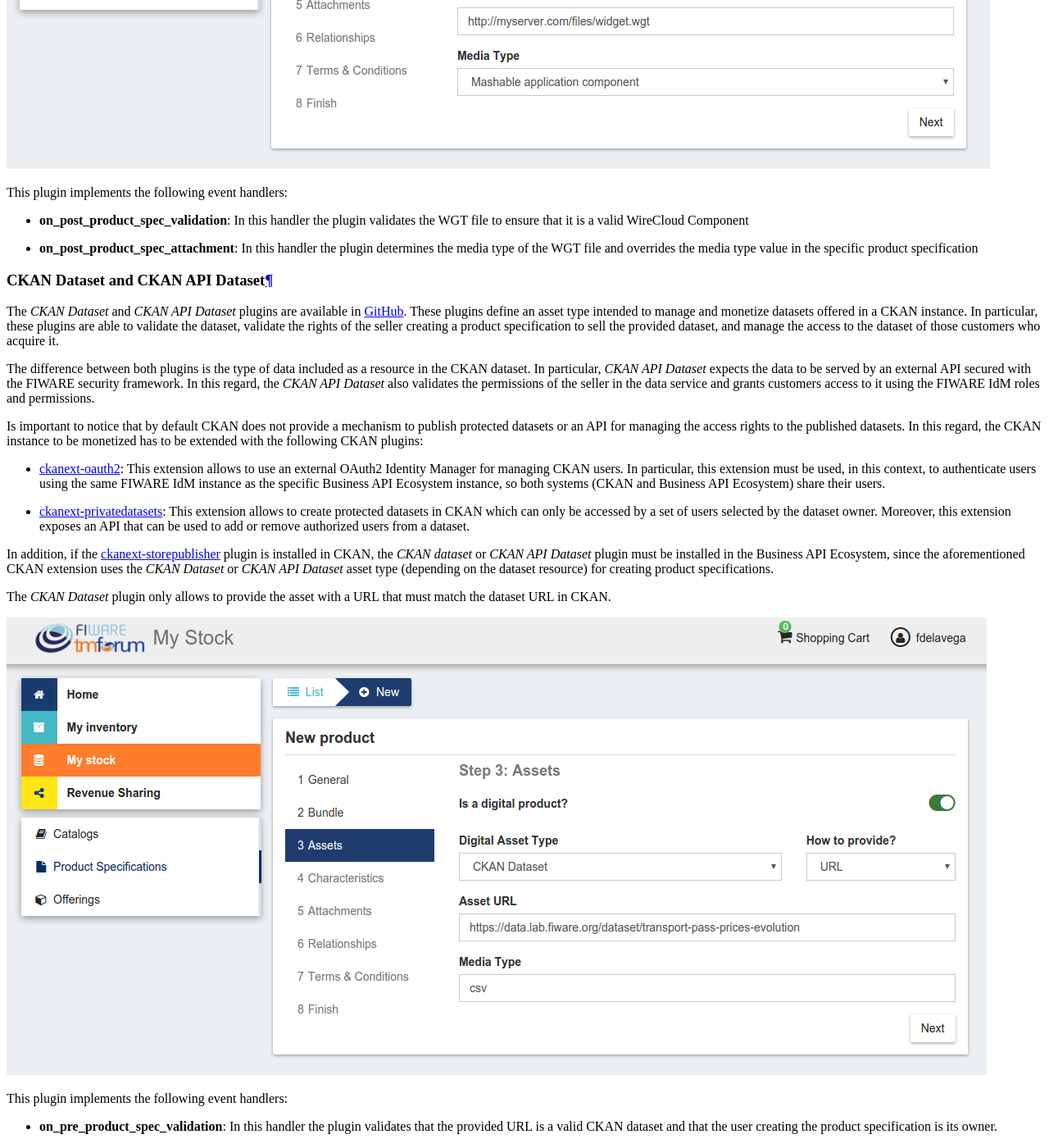
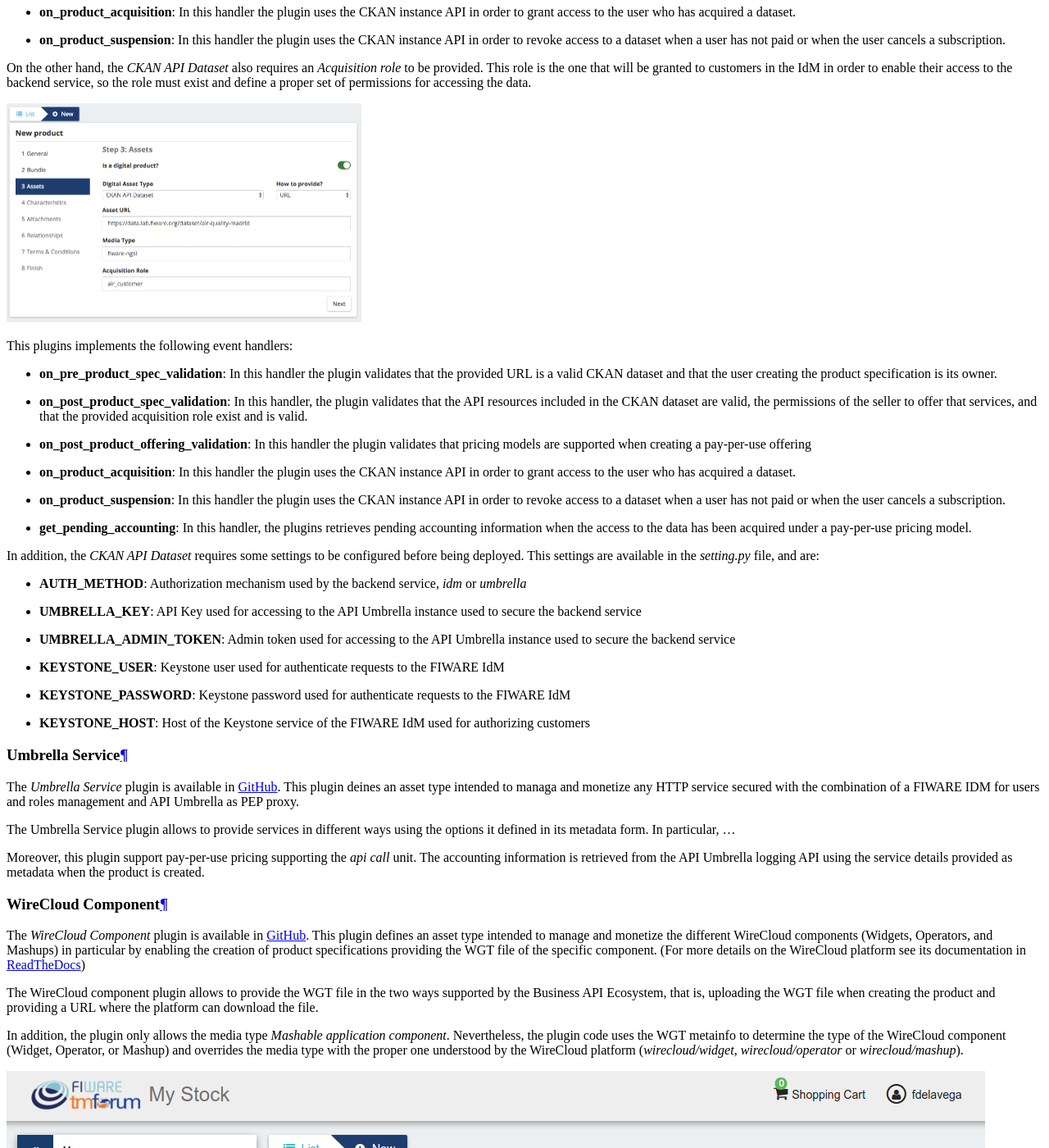
Before and after one commit to FIWARE-TMForum/Business-API-Ecosystem, a Sphinx documentation site: the page built from doc/plugins-guide.rst, in a window 1280 px wide and 1400 px high, scrolled down 2679 px. Shown: the whole window at 82% size. Built offline with Sphinx 7.4.7 and the Read the Docs theme 2.0.0, drawn with Linux system fonts in a browser that asks for light colours; comment, search, counter and statistics services are not loaded; some of the changed text lies outside the part shown.

Commit message:
Update plugins guide

```diff
--- a/doc/plugins-guide.rst
+++ b/doc/plugins-guide.rst
@@ -3,11 +3,6 @@ Plugins Guide
 =============
 
 This plugins guide covers the available plugins (defining digital asset types) for the Business API Ecosystem v7.4.0
-Any feedback on this document is highly welcomed, including bugs, typos or things you think should be included but aren't.
-Please send them to the "Contact Person" email that appears in the `Catalogue page for this GEi`_. Or create an issue at `GitHub Issues`_
-
-.. _Catalogue page for this GEi: https://catalogue.fiware.org/enablers/business-api-ecosystem-biz-ecosystem-ri
-.. _GitHub Issues: https://github.com/FIWARE-TMForum/Business-API-Ecosystem/issues/new
 
 ------------------------
 Installing Asset Plugins
@@ -45,9 +40,11 @@ At the time of writing, the following plugins are available:
 
 * `Basic File <https://github.com/FIWARE-TMForum/biz-basic-plugins>`__: Allows the creation of products by providing files as digital assets. No validations or processing is done
 * `Basic URL <https://github.com/FIWARE-TMForum/biz-basic-plugins>`__: Allows the creation of products by providing URLs as digital assets. No validations or processing is done
+* `CKAN Dataset <https://github.com/FIWARE-TMForum/biz-ckan-plugin>`__ : Allows the monetization of CKAN datasets
+* `CKAN API Dataset <https://github.com/FIWARE-TMForum/biz-ckan-plugin/tree/umbrella-backend>`__ Allows the monetization of CKAN datasets whose resources are served by an external APIs (e.g NGSI Queries) secured with `API Umbrella <https://github.com/apinf/api-umbrella>`__.
+* `Umbrella Service <https://github.com/FIWARE-TMForum/biz-umbrella-service>`__ Allows the monetization of services secured by API Umbrella with FIWARE IDM users and roles.
 * `WireCloud Component <https://github.com/FIWARE-TMForum/wstore-wirecloud-plugin>`__: Allows the monetization of WireCloud components, including Widgets, operators, and mashups
 * `Accountable Service <https://github.com/FIWARE-TMForum/biz-accountable-service-plugin>`__ : Allows the monetization of services protected by the `Accounting Proxy <https://github.com/FIWARE-TMForum/Accounting-Proxy>`__, including Orion Context Broker queries
-* `CKAN Dataset <https://github.com/FIWARE-TMForum/biz-ckan-plugin>`__ : Allows the monetization of CKAN datasets
 
 
 -----------------
@@ -64,34 +61,6 @@ or any URL as digital asset respectively, and can be used for the creation of si
 Business API Ecosystem.
 
 These plugins do not implement any event handler.
-
-
-WireCloud Component
--------------------
-
-The *WireCloud Component* plugin is available in `GitHub <https://github.com/FIWARE-TMForum/wstore-wirecloud-plugin>`__.
-This plugin defines an asset type intended to manage and monetize the different WireCloud components (Widgets, Operators,
-and Mashups) in  particular by enabling the creation of product specifications providing the WGT file of the specific
-component. (For more details on the WireCloud platform see its documentation in `ReadTheDocs <https://wirecloud.readthedocs.io>`__)
-
-The WireCloud component plugin allows to provide the WGT file in the two ways supported by the Business API Ecosystem,
-that is, uploading the WGT file when creating the product and providing a URL where the platform can download the file.
-
-In addition, the plugin only allows the media type *Mashable application component*. Nevertheless, the plugin code uses the WGT
-metainfo to determine the type of the WireCloud component (Widget, Operator, or Mashup) and overrides the media type with the
-proper one understood by the WireCloud platform (*wirecloud/widget*, *wirecloud/operator* or *wirecloud/mashup*).
-
-.. image:: ./images/plugin/wirecloud1.png
-   :align: center
-
-.. image:: ./images/plugin/wirecloud2.png
-   :align: center
-
-This plugin implements the following event handlers:
-
-* **on_post_product_spec_validation**: In this handler the plugin validates the WGT file to ensure that it is a valid WireCloud Component
-* **on_post_product_spec_attachment**: In this handler the plugin determines the media type of the WGT file and overrides the media type value in the specific product specification
-
 
 CKAN Dataset and CKAN API Dataset
 ---------------------------------
@@ -170,6 +139,49 @@ in the *setting.py* file, and are:
 * **KEYSTONE_USER**: Keystone user used for authenticate requests to the FIWARE IdM
 * **KEYSTONE_PASSWORD**: Keystone password used for authenticate requests to the FIWARE IdM
 * **KEYSTONE_HOST**: Host of the Keystone service of the FIWARE IdM used for authorizing customers
+
+
+Umbrella Service
+----------------
+
+The *Umbrella Service* plugin is available in `GitHub <https://github.com/FIWARE-TMForum/biz-umbrella-service>`__.
+This plugin deines an asset type intended to managa and monetize any HTTP service secured with the combination of a
+FIWARE IDM for users and roles management and API Umbrella as PEP proxy.
+
+The Umbrella Service plugin allows to provide services in different ways using the options it defined in its metadata
+form. In particular, ...
+
+Moreover, this plugin support pay-per-use pricing supporting the *api call* unit. The accounting information is retrieved
+from the API Umbrella logging API using the service details provided as metadata when the product is created.
+
+
+
+
+WireCloud Component
+-------------------
+
+The *WireCloud Component* plugin is available in `GitHub <https://github.com/FIWARE-TMForum/wstore-wirecloud-plugin>`__.
+This plugin defines an asset type intended to manage and monetize the different WireCloud components (Widgets, Operators,
+and Mashups) in  particular by enabling the creation of product specifications providing the WGT file of the specific
+component. (For more details on the WireCloud platform see its documentation in `ReadTheDocs <https://wirecloud.readthedocs.io>`__)
+
+The WireCloud component plugin allows to provide the WGT file in the two ways supported by the Business API Ecosystem,
+that is, uploading the WGT file when creating the product and providing a URL where the platform can download the file.
+
+In addition, the plugin only allows the media type *Mashable application component*. Nevertheless, the plugin code uses the WGT
+metainfo to determine the type of the WireCloud component (Widget, Operator, or Mashup) and overrides the media type with the
+proper one understood by the WireCloud platform (*wirecloud/widget*, *wirecloud/operator* or *wirecloud/mashup*).
+
+.. image:: ./images/plugin/wirecloud1.png
+   :align: center
+
+.. image:: ./images/plugin/wirecloud2.png
+   :align: center
+
+This plugin implements the following event handlers:
+
+* **on_post_product_spec_validation**: In this handler the plugin validates the WGT file to ensure that it is a valid WireCloud Component
+* **on_post_product_spec_attachment**: In this handler the plugin determines the media type of the WGT file and overrides the media type value in the specific product specification
 
 
 Accountable Service
```
Also changed, not shown: doc/programmer-guide.rst (+1 -9 lines).
